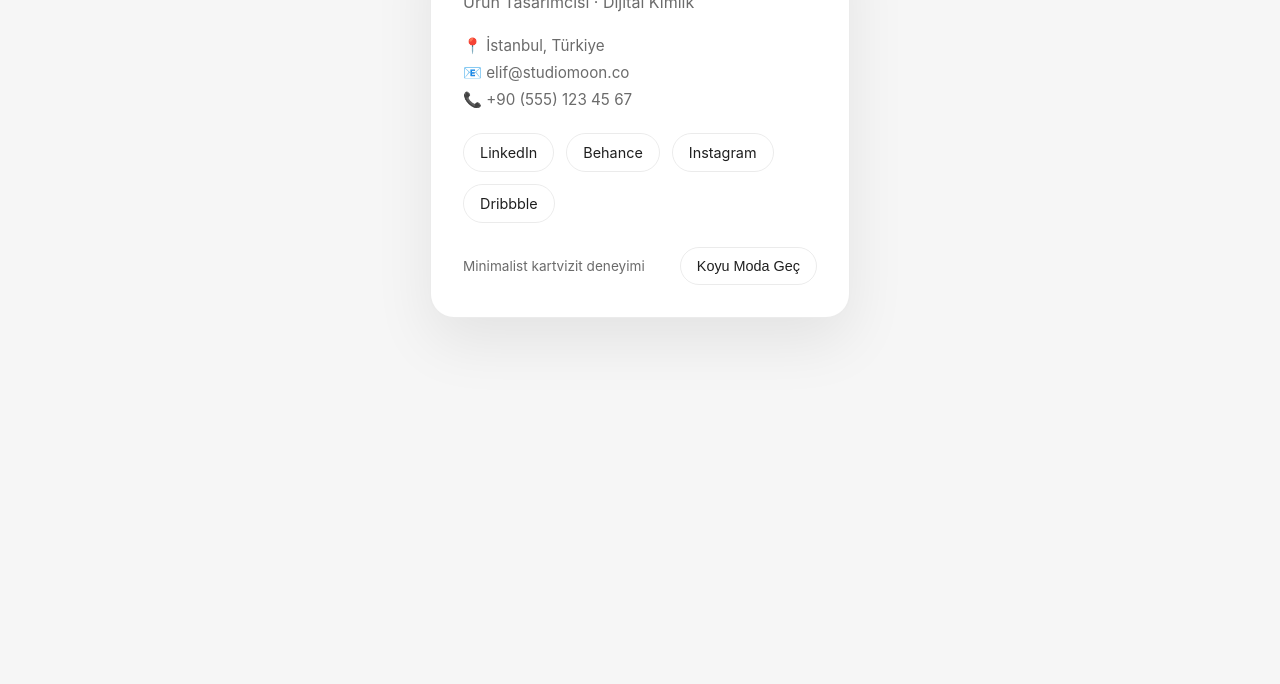
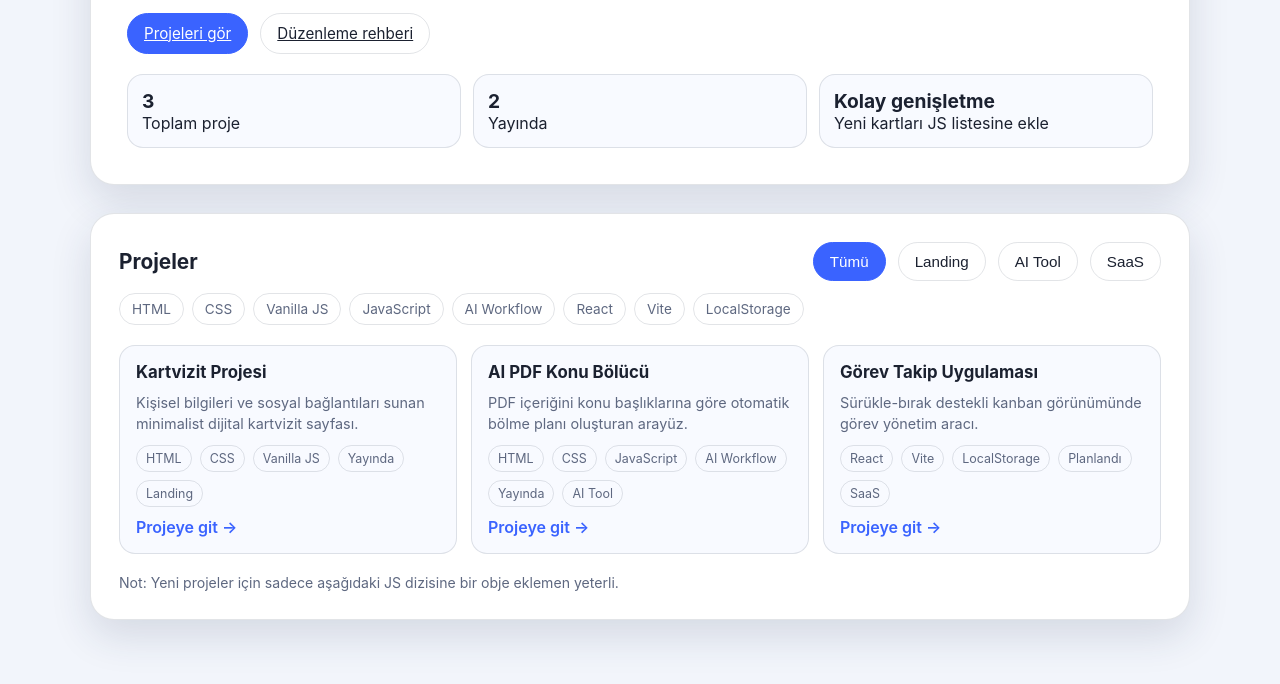
Before and after one commit to MBerkO/test-codex, a plain HTML site: page index.html in a window 1280 px wide. Shown: the part 283-967 px from the top of the page. Before the commit the page ends 800 px from the top, so only its background shows below. Drawn offline with Linux system fonts and the light colour scheme.

Commit message:
Add kartvizit and AI PDF topic splitter projects to showcase

```diff
--- a/index.html
+++ b/index.html
@@ -3,183 +3,236 @@
   <head>
     <meta charset="UTF-8" />
     <meta name="viewport" content="width=device-width, initial-scale=1" />
-    <title>Kartvizit | Minimalist Profil</title>
+    <title>Proje Vitrini | Web Projeleri</title>
     <style>
       :root {
         color-scheme: light dark;
-        --bg: #f6f6f6;
-        --card: #ffffff;
-        --text: #1f1f1f;
-        --muted: #6b6b6b;
-        --accent: #2f6fed;
-        --border: rgba(0, 0, 0, 0.08);
+        --bg: #f2f5fb;
+        --surface: #ffffff;
+        --surface-soft: #f8faff;
+        --text: #1b2130;
+        --muted: #5e6880;
+        --accent: #3a63ff;
+        --accent-soft: #e8edff;
+        --border: rgba(20, 33, 61, 0.12);
+        --shadow: 0 16px 40px rgba(33, 51, 88, 0.14);
       }
 
       [data-theme="dark"] {
-        --bg: #0e1116;
-        --card: #171b22;
-        --text: #f2f4f8;
-        --muted: #a0a6b4;
-        --accent: #7aa2ff;
-        --border: rgba(255, 255, 255, 0.12);
+        --bg: #0b0f18;
+        --surface: #101726;
+        --surface-soft: #111d31;
+        --text: #ecf1ff;
+        --muted: #9aa7ca;
+        --accent: #87a2ff;
+        --accent-soft: #1d2e5f;
+        --border: rgba(162, 181, 238, 0.2);
+        --shadow: 0 20px 40px rgba(0, 0, 0, 0.35);
       }
 
-      * {
-        box-sizing: border-box;
-      }
+      * { box-sizing: border-box; }
 
       body {
         margin: 0;
         min-height: 100vh;
         font-family: "Inter", "Segoe UI", system-ui, -apple-system, sans-serif;
-        background: var(--bg);
+        background: radial-gradient(circle at top, rgba(58, 99, 255, 0.08), transparent 40%), var(--bg);
         color: var(--text);
-        display: grid;
-        place-items: center;
         transition: background 0.3s ease, color 0.3s ease;
       }
 
-      .card {
-        width: min(92vw, 420px);
-        background: var(--card);
-        border: 1px solid var(--border);
-        border-radius: 24px;
-        padding: 32px;
-        box-shadow: 0 24px 60px rgba(0, 0, 0, 0.08);
-        display: grid;
-        gap: 24px;
-        transition: background 0.3s ease, border-color 0.3s ease, box-shadow 0.3s ease;
+      .page { width: min(1100px, 92vw); margin: 48px auto 64px; display: grid; gap: 28px; }
+      .panel { background: var(--surface); border: 1px solid var(--border); border-radius: 24px; box-shadow: var(--shadow); }
+
+      .hero { padding: 36px; display: grid; gap: 20px; }
+      .hero-top { display: flex; justify-content: space-between; align-items: flex-start; gap: 16px; flex-wrap: wrap; }
+      .chip {
+        display: inline-flex; align-items: center; gap: 8px; font-size: 0.85rem; border-radius: 999px;
+        padding: 8px 12px; background: var(--accent-soft); color: var(--accent); font-weight: 600;
       }
+      h1 { margin: 0; font-size: clamp(1.8rem, 4vw, 2.6rem); }
+      .hero p { margin: 0; line-height: 1.7; color: var(--muted); max-width: 70ch; }
 
-      .header {
-        display: grid;
-        gap: 8px;
-      }
-
-      .name {
-        font-size: 1.8rem;
-        font-weight: 600;
-      }
-
-      .role {
-        color: var(--muted);
-        font-size: 1rem;
-      }
-
-      .details {
-        display: grid;
-        gap: 8px;
-        font-size: 0.95rem;
-        color: var(--muted);
-      }
-
-      .details span {
-        display: flex;
-        gap: 10px;
-        align-items: center;
-      }
-
-      .actions {
-        display: flex;
-        flex-wrap: wrap;
-        gap: 12px;
-      }
-
-      .actions a {
-        text-decoration: none;
-        color: var(--text);
-        border: 1px solid var(--border);
-        padding: 10px 16px;
-        border-radius: 999px;
-        font-size: 0.9rem;
+      .hero-actions, .filters { display: flex; gap: 12px; flex-wrap: wrap; }
+      .button {
+        appearance: none; border: 1px solid var(--border); color: var(--text); background: transparent;
+        border-radius: 999px; padding: 10px 16px; font-size: 0.95rem; cursor: pointer;
         transition: border-color 0.2s ease, transform 0.2s ease, color 0.2s ease;
       }
+      .button.primary { background: var(--accent); border-color: var(--accent); color: #fff; }
+      .button:hover { transform: translateY(-2px); border-color: var(--accent); }
 
-      .actions a:hover {
-        border-color: var(--accent);
-        color: var(--accent);
-        transform: translateY(-2px);
+      .stats { display: grid; grid-template-columns: repeat(auto-fit, minmax(140px, 1fr)); gap: 12px; }
+      .stat { border: 1px solid var(--border); border-radius: 16px; padding: 14px; background: var(--surface-soft); }
+      .stat strong { display: block; font-size: 1.2rem; }
+
+      .catalog { padding: 28px; display: grid; gap: 20px; }
+      .catalog-header { display: flex; justify-content: space-between; align-items: center; gap: 12px; flex-wrap: wrap; }
+      .catalog-header h2 { margin: 0; font-size: 1.3rem; }
+      .tags { display: flex; flex-wrap: wrap; gap: 8px; }
+      .tag { border: 1px solid var(--border); border-radius: 999px; padding: 7px 12px; font-size: 0.85rem; background: transparent; color: var(--muted); }
+
+      .projects {
+        list-style: none; margin: 0; padding: 0; display: grid;
+        grid-template-columns: repeat(auto-fit, minmax(260px, 1fr)); gap: 14px;
       }
+      .project {
+        border: 1px solid var(--border); border-radius: 16px; padding: 16px;
+        background: var(--surface-soft); display: grid; gap: 10px;
+      }
+      .project h3 { margin: 0; font-size: 1.05rem; }
+      .project p { margin: 0; color: var(--muted); font-size: 0.9rem; line-height: 1.5; }
+      .meta { display: flex; flex-wrap: wrap; gap: 8px; }
+      .meta span { font-size: 0.78rem; color: var(--muted); border: 1px solid var(--border); border-radius: 999px; padding: 5px 9px; }
+      .project a { justify-self: start; text-decoration: none; font-weight: 600; color: var(--accent); }
+      .footnote { color: var(--muted); font-size: 0.88rem; }
 
-      .footer {
-        display: flex;
-        align-items: center;
-        justify-content: space-between;
-        gap: 16px;
-      }
-
-      .toggle {
-        border: 1px solid var(--border);
-        background: transparent;
-        color: var(--text);
-        padding: 10px 16px;
-        border-radius: 999px;
-        cursor: pointer;
-        font-size: 0.9rem;
-        transition: border-color 0.2s ease, color 0.2s ease;
-      }
-
-      .toggle:hover {
-        border-color: var(--accent);
-        color: var(--accent);
-      }
-
-      .signature {
-        font-size: 0.85rem;
-        color: var(--muted);
+      @media (max-width: 600px) {
+        .hero, .catalog { padding: 22px; }
       }
     </style>
   </head>
   <body>
-    <main class="card">
-      <header class="header">
-        <div class="name">Elif Yıldız</div>
-        <div class="role">Ürün Tasarımcısı · Dijital Kimlik</div>
-      </header>
+    <main class="page">
+      <section class="panel hero">
+        <div class="hero-top">
+          <span class="chip">🚀 Web Proje Üssü</span>
+          <button class="button" id="themeToggle" type="button">Koyu temaya geç</button>
+        </div>
 
-      <section class="details">
-        <span>📍 İstanbul, Türkiye</span>
-        <span>📧 elif@studiomoon.co</span>
-        <span>📞 +90 (555) 123 45 67</span>
+        <div>
+          <h1>Projelerini burada topla, geliştir ve sergile.</h1>
+          <p>
+            Bu alan, geliştirdiğin web projelerini tek bir merkezde tutman ve ziyaretçilere düzenli
+            biçimde sunman için hazırlandı. Kartvizit projesi ve yapay zekâ destekli PDF bölücü dahil,
+            her projeyi buradan öne çıkarabilirsin.
+          </p>
+        </div>
+
+        <div class="hero-actions">
+          <a class="button primary" href="#projeler">Projeleri gör</a>
+          <a class="button" href="README.md">Düzenleme rehberi</a>
+        </div>
+
+        <div class="stats">
+          <div class="stat"><strong id="projectCount">0</strong><span>Toplam proje</span></div>
+          <div class="stat"><strong id="publishedCount">0</strong><span>Yayında</span></div>
+          <div class="stat"><strong>Kolay genişletme</strong><span>Yeni kartları JS listesine ekle</span></div>
+        </div>
       </section>
 
-      <nav class="actions" aria-label="Sosyal medya bağlantıları">
-        <a href="https://www.linkedin.com" target="_blank" rel="noreferrer">LinkedIn</a>
-        <a href="https://www.behance.net" target="_blank" rel="noreferrer">Behance</a>
-        <a href="https://www.instagram.com" target="_blank" rel="noreferrer">Instagram</a>
-        <a href="https://www.dribbble.com" target="_blank" rel="noreferrer">Dribbble</a>
-      </nav>
-
-      <footer class="footer">
-        <div class="signature">Minimalist kartvizit deneyimi</div>
-        <button class="toggle" type="button" id="themeToggle">Koyu Moda Geç</button>
-      </footer>
+      <section id="projeler" class="panel catalog">
+        <div class="catalog-header">
+          <h2>Projeler</h2>
+          <div class="filters" id="filters"></div>
+          <div class="tags" aria-label="Proje etiketleri" id="tagList"></div>
+        </div>
+        <ul class="projects" id="projectList"></ul>
+        <div class="footnote">Not: Yeni projeler için sadece aşağıdaki JS dizisine bir obje eklemen yeterli.</div>
+      </section>
     </main>
 
     <script>
+      const projects = [
+        {
+          name: "Kartvizit Projesi",
+          description: "Kişisel bilgileri ve sosyal bağlantıları sunan minimalist dijital kartvizit sayfası.",
+          stack: ["HTML", "CSS", "Vanilla JS"],
+          status: "Yayında",
+          link: "kartvizit.html",
+          category: "Landing",
+        },
+        {
+          name: "AI PDF Konu Bölücü",
+          description: "PDF içeriğini konu başlıklarına göre otomatik bölme planı oluşturan arayüz.",
+          stack: ["HTML", "CSS", "JavaScript", "AI Workflow"],
+          status: "Yayında",
+          link: "pdf-konu-bolucu.html",
+          category: "AI Tool",
+        },
+        {
+          name: "Görev Takip Uygulaması",
+          description: "Sürükle-bırak destekli kanban görünümünde görev yönetim aracı.",
+          stack: ["React", "Vite", "LocalStorage"],
+          status: "Planlandı",
+          link: "#",
+          category: "SaaS",
+        },
+      ];
+
       const toggle = document.getElementById("themeToggle");
-      const prefersDark = window.matchMedia("(prefers-color-scheme: dark)").matches;
+      const projectList = document.getElementById("projectList");
+      const projectCount = document.getElementById("projectCount");
+      const publishedCount = document.getElementById("publishedCount");
+      const tagList = document.getElementById("tagList");
+      const filters = document.getElementById("filters");
+
+      let activeCategory = "Tümü";
+
+      const renderProjects = () => {
+        projectList.innerHTML = "";
+        const allTags = new Set();
+        const categories = new Set(["Tümü"]);
+
+        projects.forEach((project) => {
+          project.stack.forEach((item) => allTags.add(item));
+          categories.add(project.category);
+        });
+
+        projects
+          .filter((project) => activeCategory === "Tümü" || project.category === activeCategory)
+          .forEach((project) => {
+            const li = document.createElement("li");
+            li.className = "project";
+            li.innerHTML = `
+              <h3>${project.name}</h3>
+              <p>${project.description}</p>
+              <div class="meta">
+                ${project.stack.map((item) => `<span>${item}</span>`).join("")}
+                <span>${project.status}</span>
+                <span>${project.category}</span>
+              </div>
+              <a href="${project.link}" aria-label="${project.name} bağlantısı">Projeye git →</a>
+            `;
+            projectList.append(li);
+          });
+
+        filters.innerHTML = "";
+        Array.from(categories).forEach((category) => {
+          const btn = document.createElement("button");
+          btn.type = "button";
+          btn.className = "button";
+          if (category === activeCategory) btn.classList.add("primary");
+          btn.textContent = category;
+          btn.addEventListener("click", () => {
+            activeCategory = category;
+            renderProjects();
+          });
+          filters.append(btn);
+        });
+
+        tagList.innerHTML = Array.from(allTags).map((tag) => `<span class="tag">${tag}</span>`).join("");
+        projectCount.textContent = String(projects.length);
+        publishedCount.textContent = String(projects.filter((item) => item.status === "Yayında").length);
+      };
 
       const setTheme = (theme) => {
         document.documentElement.setAttribute("data-theme", theme);
-        toggle.textContent = theme === "dark" ? "Açık Moda Geç" : "Koyu Moda Geç";
+        toggle.textContent = theme === "dark" ? "Açık temaya geç" : "Koyu temaya geç";
       };
 
       const savedTheme = localStorage.getItem("theme");
-      if (savedTheme) {
-        setTheme(savedTheme);
-      } else {
-        setTheme(prefersDark ? "dark" : "light");
-      }
+      const prefersDark = window.matchMedia("(prefers-color-scheme: dark)").matches;
+      setTheme(savedTheme || (prefersDark ? "dark" : "light"));
 
       toggle.addEventListener("click", () => {
-        const nextTheme =
-          document.documentElement.getAttribute("data-theme") === "dark"
-            ? "light"
-            : "dark";
-        setTheme(nextTheme);
-        localStorage.setItem("theme", nextTheme);
+        const current = document.documentElement.getAttribute("data-theme");
+        const next = current === "dark" ? "light" : "dark";
+        setTheme(next);
+        localStorage.setItem("theme", next);
       });
+
+      renderProjects();
     </script>
   </body>
 </html>
```
Also changed, not shown: kartvizit.html (added, +99 -0 lines), pdf-konu-bolucu.html (added, +164 -0 lines), 1 other file.
